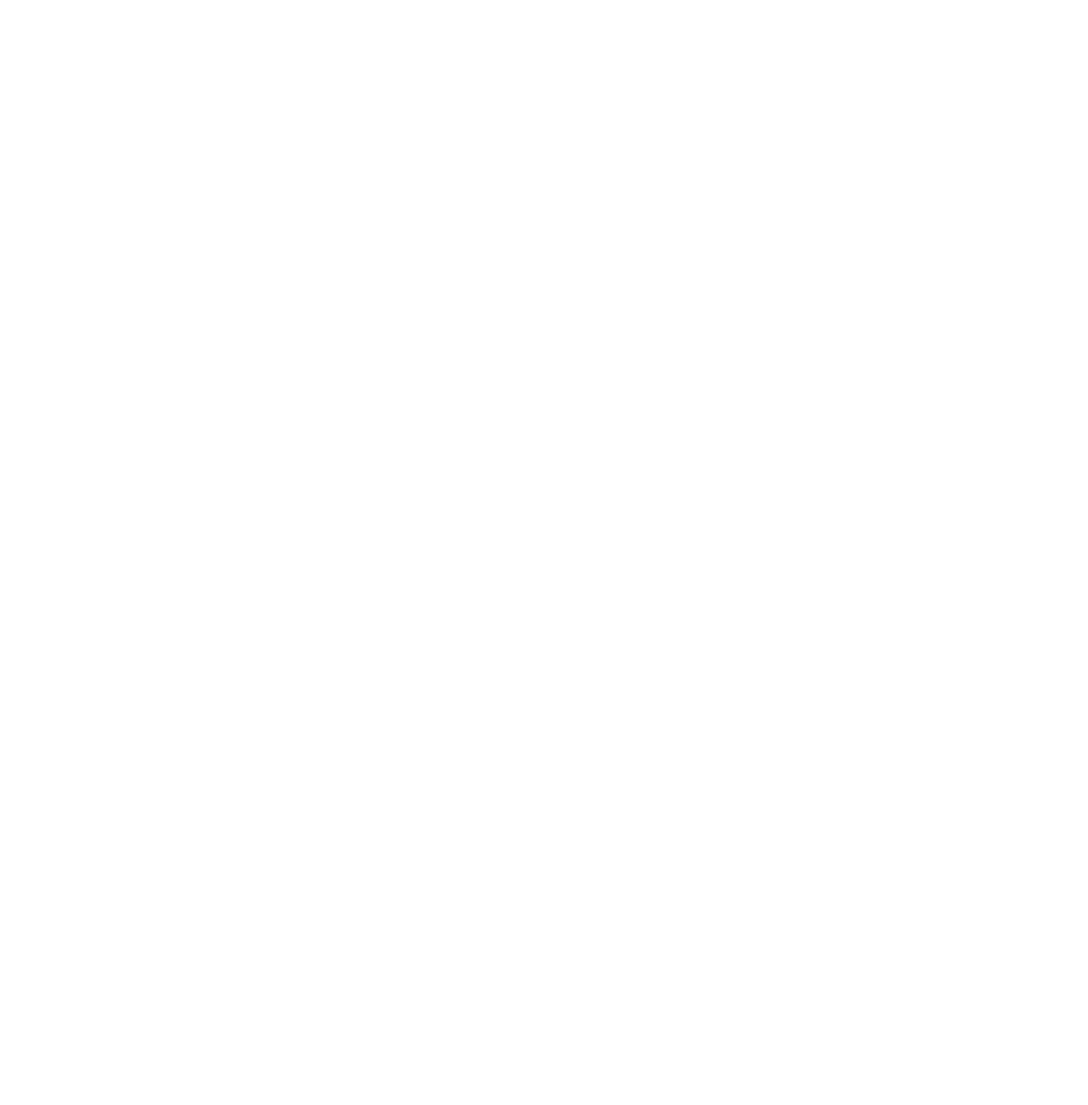
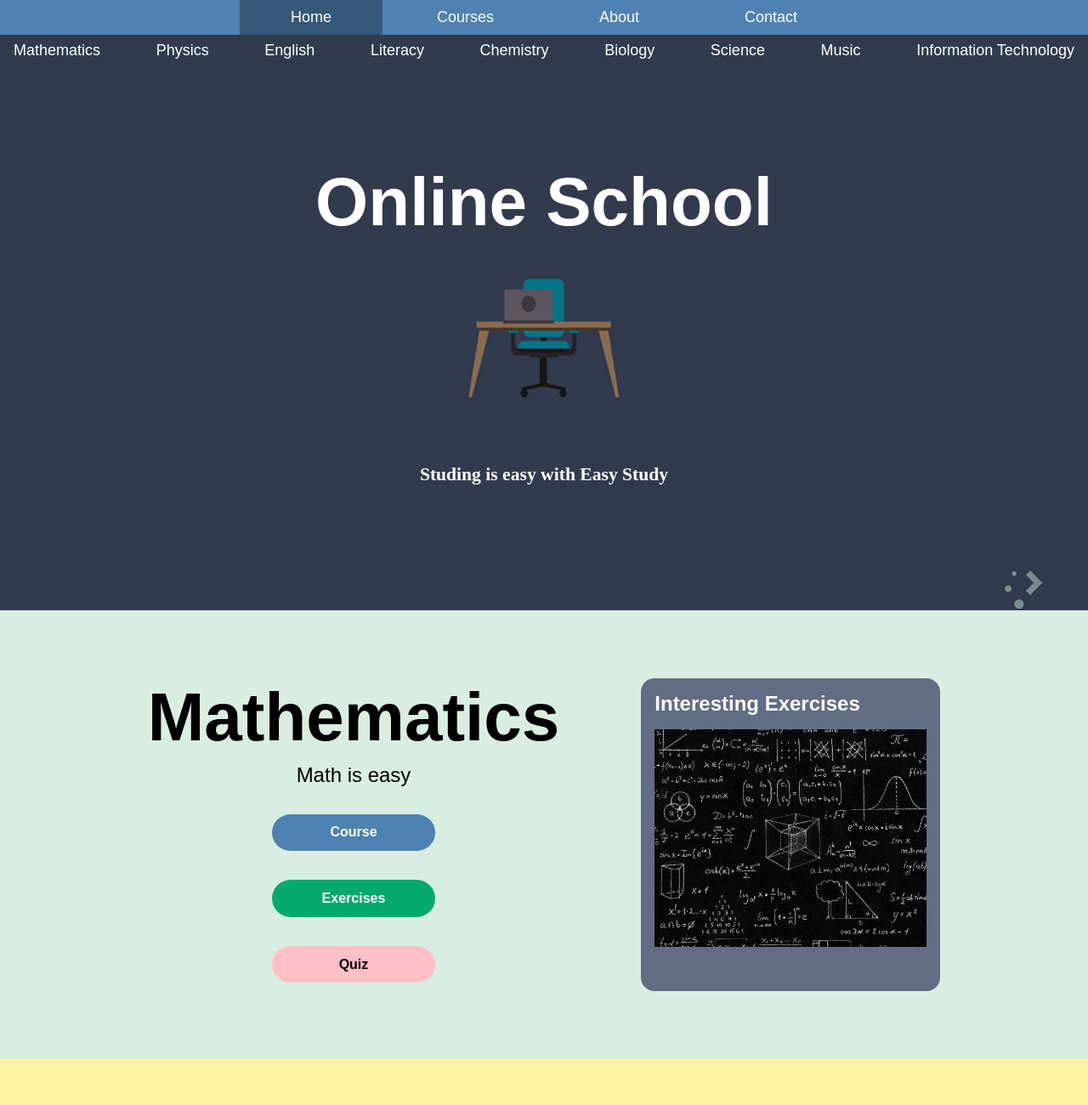
Before and after one commit to rukha13/AER_Project, a plain HTML site: page index.html in a window 1280 px wide. Shown: the top 1300 px of the page at 85% size. Before the commit the page ends 800 px from the top, so only its background shows below. Drawn offline with Linux system fonts and the light colour scheme.

Commit message:
New images

```diff
--- a/index.html
+++ b/index.html
@@ -1,11 +1,101 @@
 <!DOCTYPE html>
 <html lang="en">
-<head>
-  <meta charset="UTF-8">
-  <meta name="viewport" content="width=device-width, initial-scale=1.0">
-  <title>Document</title>
-</head>
-<body>
+  <head>
+    <link rel="stylesheet" href="style.css" />
+    <meta charset="UTF-8" />
+    <meta name="viewport" content="width=device-width, initial-scale=1.0" />
+    <title>Online Education</title>
+  </head>
+  <body>
+    <section class="navigation">
+      <div class="nav-bar-container">
+        <div class="nav-bar">
+          <ul>
+            <li class="active"><a href="">Home</a></li>
+            <li><a href="">Courses</a></li>
+            <li><a href="">About</a></li>
+            <li><a href="">Contact</a></li>
+          </ul>
+        </div>
+        <div class="nav-bar courses">
+          <ul>
+            <li><a href="">Mathematics</a></li>
+            <li><a href="">Physics</a></li>
+            <li><a href="">English</a></li>
+            <li><a href="">Literacy</a></li>
+            <li><a href="">Chemistry</a></li>
+            <li><a href="">Biology</a></li>
+            <li><a href="">Science</a></li>
+            <li><a href="">Music</a></li>
+            <li><a href="">Information Technology</a></li>
+          </ul>
+        </div>
+      </div>
+    </section>
+    <header>
+      <section>
+        <div class="initial-page">
+          <div class="text">
+            <h1>Online School</h1>
+            <h3>Studing is easy with Easy Study</h3>
+          </div>
+        </div>
+      </section>
+    </header>
+    <main>
+      <section class="page first">
+        <div class="container">
+          <div class="list">
+            <span class="heading"
+              ><h1>Mathematics</h1>
+              <p>Math is easy</p></span
+            >
+            <button class="course">Course</button>
+            <button class="ex">Exercises</button>
+            <button class="quiz">Quiz</button>
+          </div>
+          <div class="image-box">
+            <h1>Interesting Exercises</h1>
+            <div class="image-bg"><img src="images/math.jpg" alt="math" /></div>
+          </div>
+        </div>
+      </section>
 
-</body>
+      <section class="page second">
+        <div class="container">
+          <div class="list">
+            <span class="heading"
+              ><h1>Physics</h1>
+              <p>Natural science of matter</p></span
+            >
+            <button class="course">Course</button>
+            <button class="ex">Exercises</button>
+            <button class="quiz">Quiz</button>
+          </div>
+          <div class="image-box">
+            <h1>Interesting Exercises</h1>
+            <div class="image-bg"><img src="images/math.jpg" alt="math" /></div>
+          </div>
+        </div>
+      </section>
+
+      <section class="page third">
+        <div class="container">
+          <div class="list">
+            <span class="heading"
+              ><h1>English</h1>
+              <p>Bilingual people tend to be smarter</p></span
+            >
+            <button class="course">Course</button>
+            <button class="ex">Exercises</button>
+            <button class="quiz">Quiz</button>
+          </div>
+          <div class="image-box">
+            <h1>Interesting Exercises</h1>
+            <div class="image-bg"><img src="images/math.jpg" alt="math" /></div>
+          </div>
+        </div>
+      </section>
+    </main>
+  </body>
 </html>
--- a/style.css
+++ b/style.css
@@ -0,0 +1,212 @@
+*{
+  margin: 0;
+  padding: 0;
+}
+
+p{
+  line-height: 1.8;
+  font-family: 'Kanit', sans-serif;
+}
+
+h1{
+  font-family: 'Fjalla One', sans-serif;
+}
+
+/* Navigation bar */
+.navigation{
+  top: 0;
+  position: sticky;
+  z-index: 1;
+}
+
+
+.nav-bar{
+  background-color: #4e82b2;
+  top: 0;
+}
+
+.courses{
+  background-color: #313B4D;
+}
+
+.nav-bar ul{
+  list-style-type: none;
+  margin: 0;
+  padding: 0;
+  overflow: hidden;
+  text-align: center;
+}
+
+.nav-bar li{
+  display: inline-block;
+}
+
+.active{
+  background-color: rgba(0, 0, 0, 0.326);
+}
+
+.nav-bar li a {
+  display: block;
+  text-align: center;
+  padding: 10px 60px;
+  text-decoration: none;
+  color: white;
+  font-size: 18px;
+  font-weight: 300;
+  font-family: 'Fjalla One', sans-serif;
+}
+
+.courses ul{
+  display: flex;
+  justify-content: space-between;
+  align-items: start;
+}
+
+.courses ul li a{
+  font-weight: 500;
+  padding: 0.5rem 1rem;
+}
+
+.nav-bar li a:hover{
+background-color: rgba(0, 0, 0, 0.326);
+transition: 1s;
+}
+
+/* Initial Page */
+.initial-page{
+  width: 100%;
+  height: 40rem;
+  background-image: url("images/study.png");
+  background-repeat: no-repeat;
+  background-position: center;
+  background-size: cover;
+  display: flex;
+  flex-direction: column;
+  justify-content: center;
+  align-items: center;
+}
+
+.initial-page .text{
+  text-align: center;
+  line-height: 20rem;
+  color: #fff;
+}
+
+.initial-page .text h1{
+  font-size: 5rem;
+}
+
+.initial-page .text h3{
+  font-size: 1.35rem;
+}
+
+/* First Page */
+.container{
+  width: 100%;
+  height: auto;
+  display: flex;
+  justify-content: center;
+  padding: 5rem 0 5rem 0;
+  background-color: #D9EEE1;
+}
+
+.list{
+  display: flex;
+  flex-direction: column;
+  justify-content: space-between;
+  margin-right: 6rem;
+}
+
+.list .heading{
+  text-align: center;
+}
+
+.list .heading h1{
+  font-size: 5rem;
+}
+
+.list .heading p{
+  font-weight: 530;
+  font-size: 1.5rem;
+}
+
+.list button{
+  position: relative;
+  text-decoration: none;
+  border: none;
+  border-radius: 10rem;
+  padding: 0.8rem 0.4rem;
+  margin: 0.6rem;
+  width: 12rem;
+  align-self: center;
+  color: white;
+  font-weight: 600;
+  font-size: 1rem;
+}
+
+.list .course{
+  background-color: #4e82b2;
+}
+
+.list .ex{
+  background-color: #04AA6D;
+}
+
+.list .quiz{
+  background-color: #FFC0C7;
+  color: #000;
+}
+
+.image-box{
+  width: 25%;
+  height: auto;
+  padding: 1rem 1rem 3rem 1rem;
+  background-color: rgb(97, 109, 130);
+  display: flex;
+  justify-content: center;
+  flex-direction: column;
+  text-align: center;
+  align-items: center;
+  color: #fff;
+  border-radius: 1rem;
+}
+
+.image-box h1{
+  align-self: start;
+  margin-bottom: 1rem;
+}
+
+.image-box .image-bg img{
+  width: 100%;
+}
+
+/* Second page */
+.second .container{
+  background-color: #FFF4A3;
+}
+
+.second .container .list .quiz{
+  background-color: #FFC0C7;
+  color: #fff;
+}
+
+.second .list{
+  margin-right: 12rem;
+  margin-left: 5rem;
+}
+
+/* Third Page */
+.third .container{
+  background-color: #0D1721;
+  color: #fff;
+}
+
+.third .container .list .quiz{
+  background-color: #FFC0C7;
+  color: #fff;
+}
+
+.third .list{
+  margin-right: 10rem;
+  margin-left: 3rem;
+}
```
Also changed, not shown: images/math.jpg (added), images/study.png (added).
